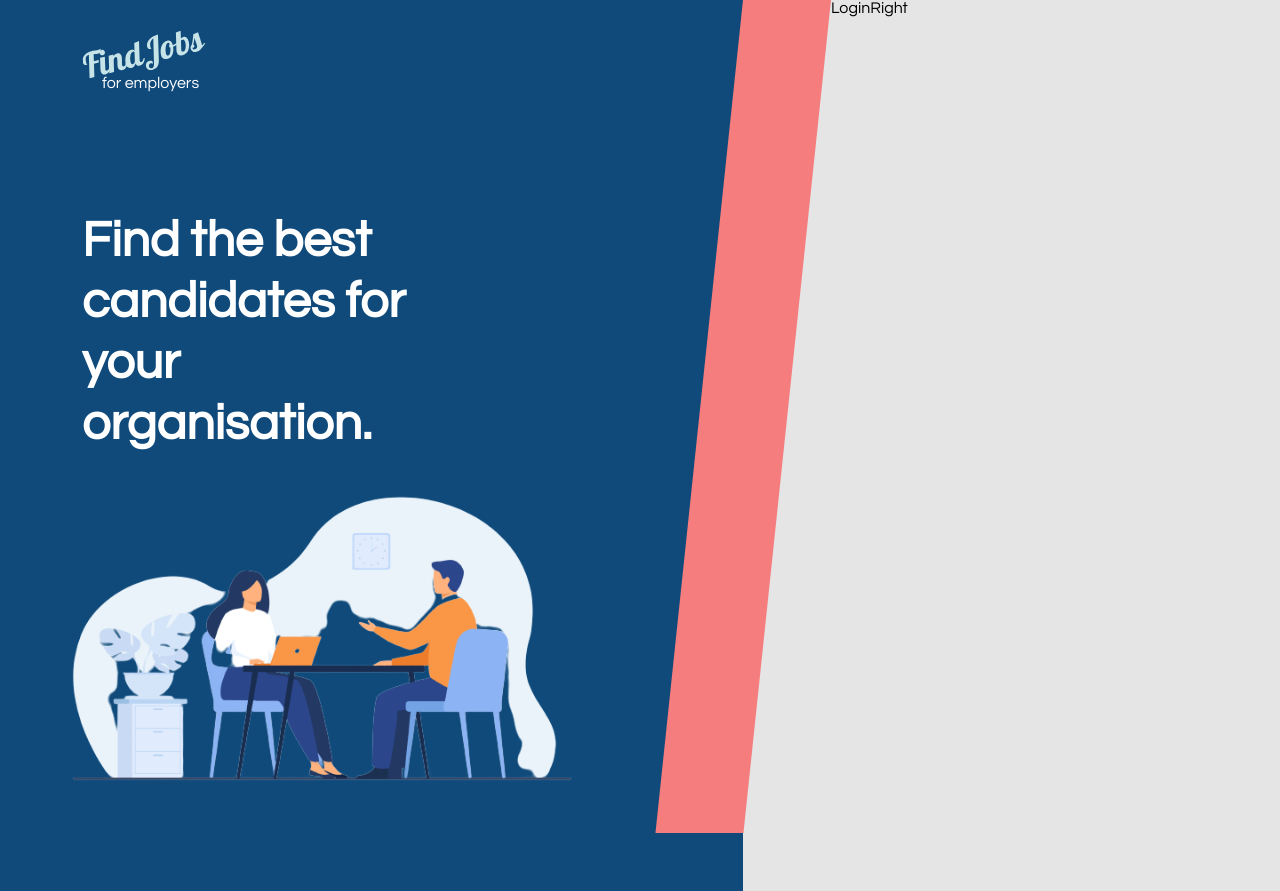
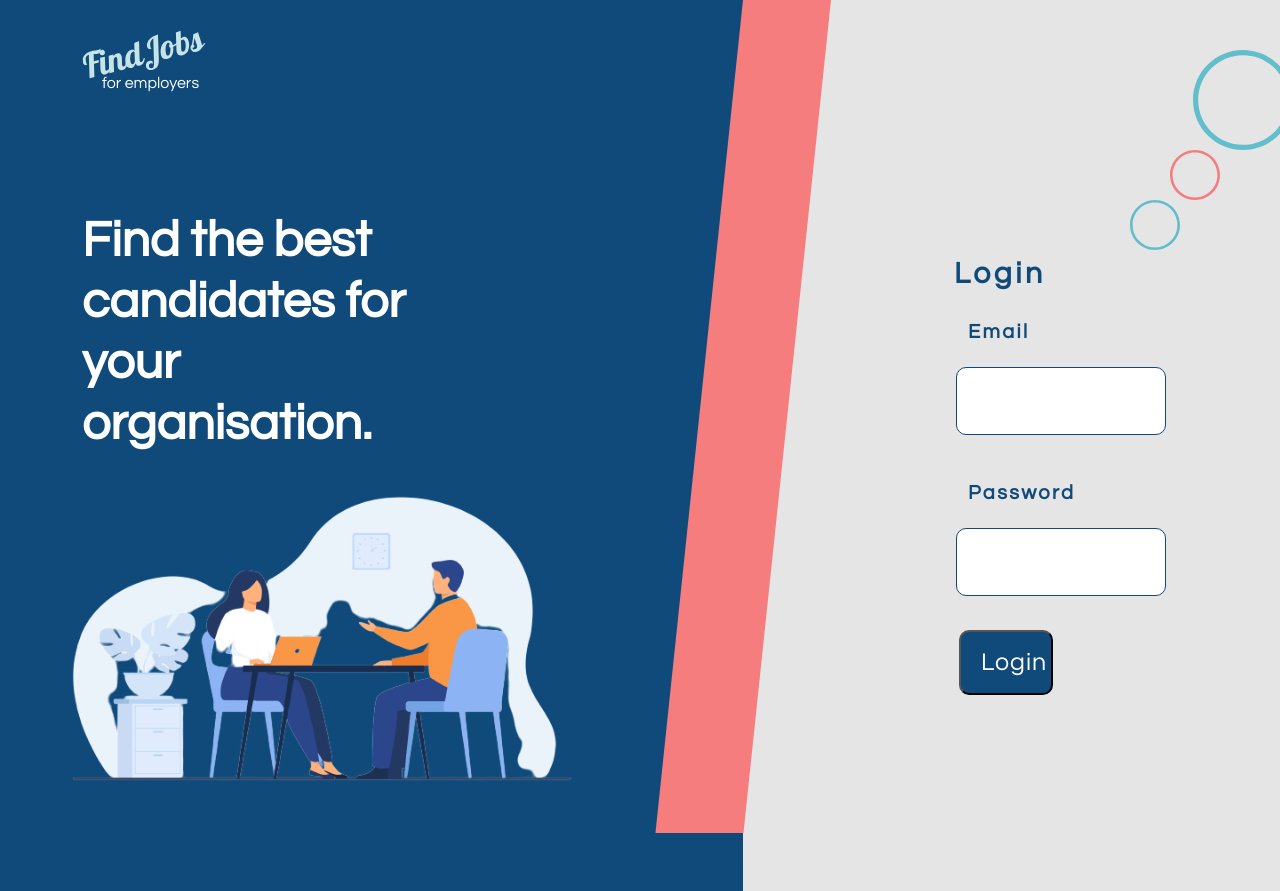
Before and after one commit to phantware/Tedbree-Assessmen, a React (Create React App) app: page /login in a window 1280 px wide. Built offline with nearby package versions, Linux system fonts and the light colour scheme.

Commit message:
Login Components styled

```diff
--- a/src/components/login-right/LoginRight.jsx
+++ b/src/components/login-right/LoginRight.jsx
@@ -1,7 +1,42 @@
 import React from 'react'
+import './loginright.css'
 
 const LoginRight = () => {
-  return <div>LoginRight</div>
+  return (
+    <div className='login-right-main'>
+      <div className='eclipse'>
+        <img
+          className='login-right-img-1'
+          src='assets/images/Ellipse1.svg'
+          alt='ellipse 1'
+        />
+        <img
+          className='login-right-img-2'
+          src='assets/images/Ellipse2.svg'
+          alt='ellipse 2'
+        />
+        <img
+          className='login-right-img-3'
+          src='assets/images/Ellipse3.svg'
+          alt='ellipse 3'
+        />
+      </div>
+      <form className='login-right-form'>
+        <h1 className='login-right-desc'>Login</h1>
+        <div className='login-right-form-input'>
+          <p>Email</p>
+          <input type='email' className='login-right-form-inputs' />
+        </div>
+        <div className='login-right-form-input'>
+          <p>Password</p>
+          <input type='password' className='login-right-form-inputs' />
+        </div>
+        <button type='button' className='btn-submit-right'>
+          Login
+        </button>
+      </form>
+    </div>
+  )
 }
 
 export default LoginRight
--- a/src/components/login-right/loginright.css
+++ b/src/components/login-right/loginright.css
@@ -0,0 +1,73 @@
+.login-right-main {
+  width: 80%;
+  margin: auto;
+  padding: 200px 0px 70px 10px;
+  background: #e5e5e5;
+}
+
+.login-right-img-1 {
+  position: absolute;
+  right: 0px;
+  top: 50px;
+}
+.login-right-img-2 {
+  position: absolute;
+  right: 60px;
+  top: 150px;
+}
+.login-right-img-3 {
+  position: absolute;
+  right: 100px;
+  top: 200px;
+}
+
+.login-right-desc {
+  font-size: 30px;
+  font-weight: bold;
+  line-height: 28px;
+  letter-spacing: 0.12em;
+  color: #0f4a7b;
+  margin-top: 60px;
+  margin-left: 10px;
+  padding-bottom: 10px;
+}
+
+.login-right-form {
+  margin: 0px 62px 62px 63px;
+}
+.login-right-form-input {
+  padding: 12px;
+}
+p {
+  font-size: 20px;
+  font-weight: bold;
+  line-height: 21px;
+  letter-spacing: 0.12em;
+  color: #0f4a7b;
+  padding: 12px;
+}
+.login-right-form-inputs {
+  width: 100%;
+  height: 10%;
+  background: #ffffff;
+  border: 0.5px solid #0f4a7b;
+  box-sizing: border-box;
+  border-radius: 10px;
+  margin: 12px 0px;
+  padding: 20px;
+}
+
+.btn-submit-right {
+  width: 40%;
+  height: 10%;
+  font-size: 25px;
+  line-height: 21px;
+  text-align: center;
+  letter-spacing: 0.04em;
+  background: #0f4a7b;
+  color: #ffffff;
+  margin: 10px 0px 0px 15px;
+  padding: 20px;
+  cursor: pointer;
+  border-radius: 10px;
+}
```
